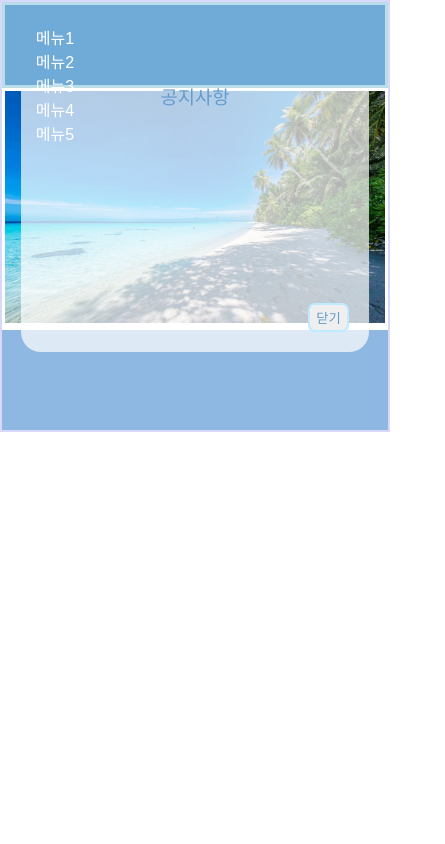
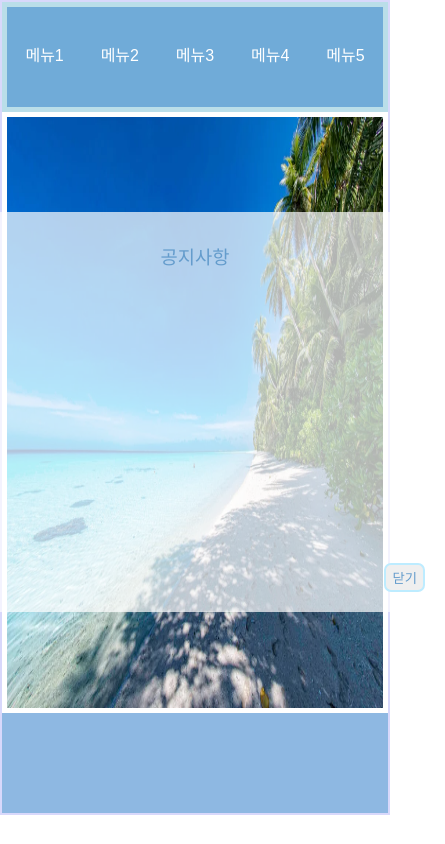
Before and after one commit to suuujiiin/html_study, a plain HTML site: page 0529-3.html in a window 390 px wide. Shown: the whole page, 445 px wide, since content can reach past the window. Drawn offline with Linux system fonts and the light colour scheme; a web font is replaced by a local one.

Commit message:
Update 0529-3.css

```diff
--- a/0529-3.css
+++ b/0529-3.css
@@ -29,17 +29,3 @@ footer  {height: 100px; background: rgb(142, 184, 226);}
 /* 공지사항 */
 #popup  {background: rgba(255, 255, 255, 0.7 ); position: absolute; width: 500px; height: 400px; left:calc((100% / 2) - 250px); top: 210px; border-radius: 20px;  padding: 30px; box-sizing: border-box; text-align: center;}
 #popup button {padding: 3px 6px; position: absolute; bottom: 20px; right: 20px; border-radius: 7px; border: 2px solid rgb(189, 236, 255);}
-
-@media screen and (max-width: 600px) {
-    /* 상단 */
-    header {height: 80px; border-width: 3px;}
-
-    /* 네비게이션 메뉴 */
-    nav:not(.subMenu) {margin-top: 20px;}
-    nav > ul {flex-direction: column;}
-
-    /* 메인 */
-    main {height: auto; border-width: 3px;}
-
-    /* 팝업 */
-    #popup {width: 90%; height: 300px; left: 5%; top: 50px;}
```
